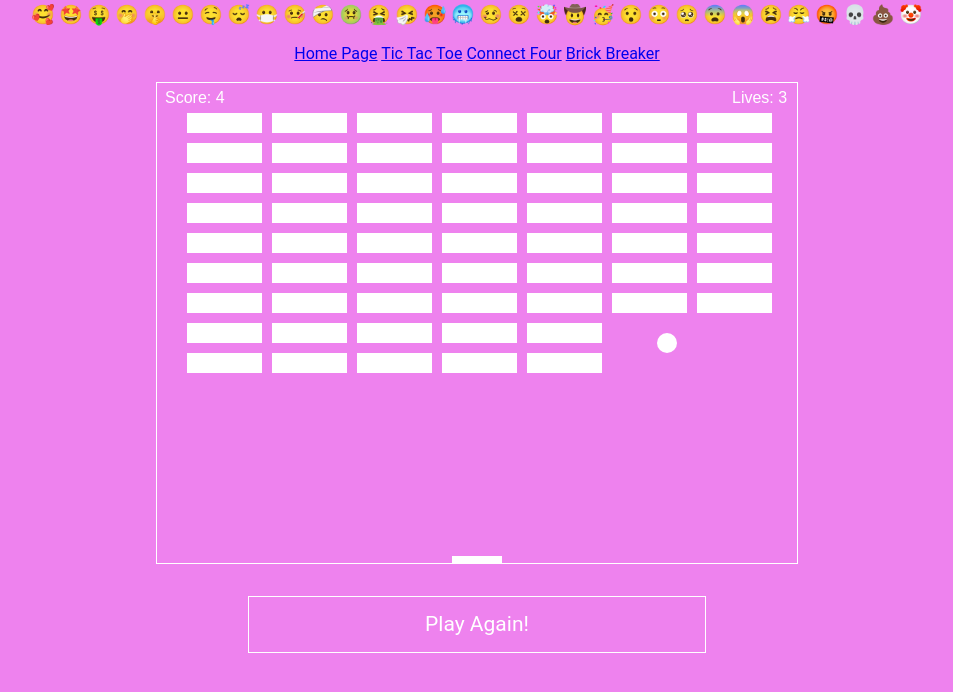
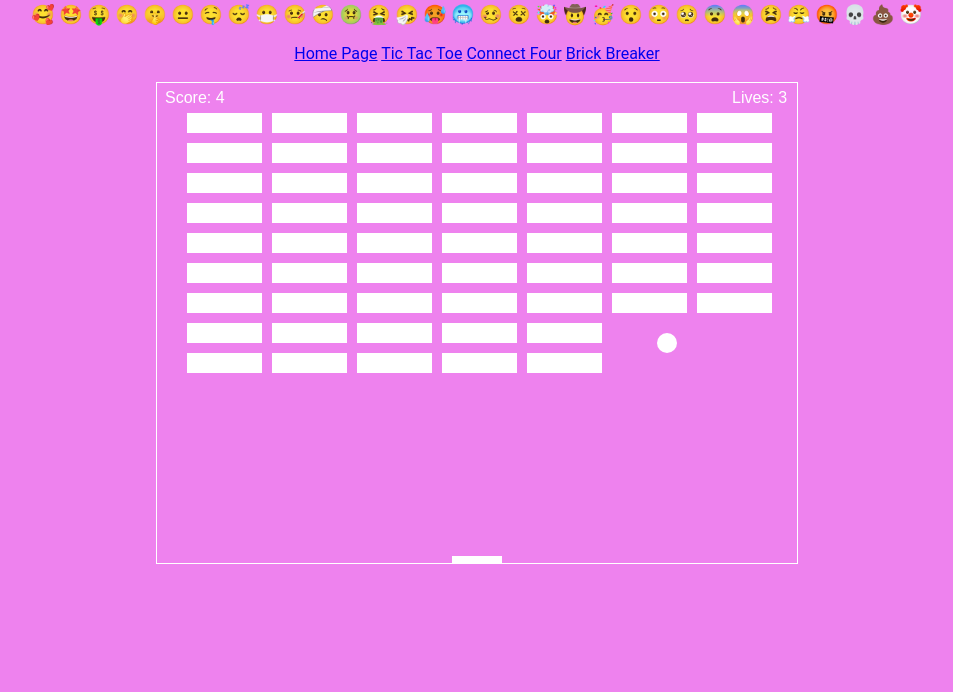
Before and after one commit to mikeyshriner/pset-9, a plain HTML site: page brickbreaker.html in a window 1280 px wide. Shown: the part 104-796 px from the top of the page, without its empty margins (163-1116 px from the left). Drawn offline with Linux system fonts and the light colour scheme.

Commit message:
final FINAL commit

```diff
--- a/brickbreaker.html
+++ b/brickbreaker.html
@@ -59,7 +59,7 @@
        			<canvas id="myCanvas" width="640" height="480"></canvas>
 
 <br>
-          <div id="reset-button">Play Again!</div>
+
 </div>
 
     </body>
--- a/css/brickbreaker.css
+++ b/css/brickbreaker.css
@@ -33,24 +33,6 @@ h1 {
 }
 
 
-#reset-button {
-  background-color: violet;
-  border: 1px solid white;
-  color: white;
-  font-size: 21px;
-  line-height: 55px;
-  margin: 1%;
-  text-align: center;
-  width: 456px;
-}
-
-
-#reset-button:hover {
-  background-color: purple;
-  color: white;
-  cursor: pointer;
-}
-
 canvas {
   background:violet;
   border: 1px solid white;
```
